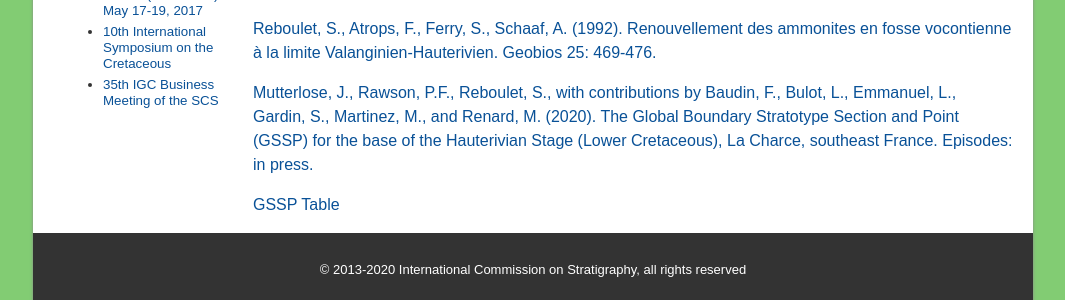
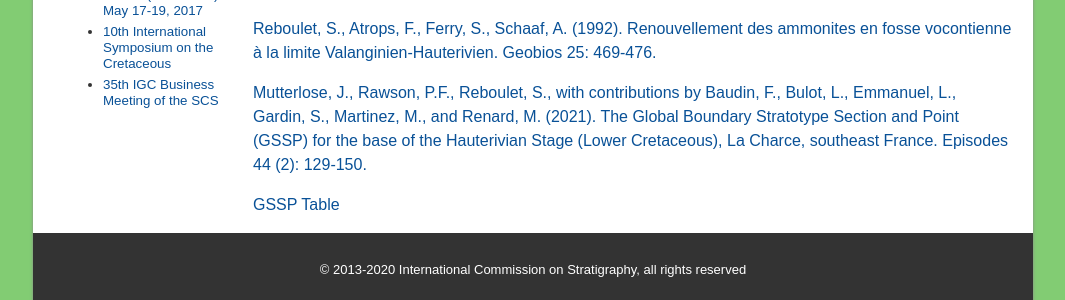
Before and after one commit to i-c-stratigraphy/subcommission-cretaceous, a Jekyll site: the page built from pages/gssps/hauterivian.md, in a window 1280 px wide. Shown: the part 1654-1954 px from the top of the page, without its empty margins (107-1172 px from the left). Built offline with Jekyll 4.4.1, drawn with Linux system fonts in a browser that asks for light colours.

Commit message:
Update hauterivian.md

```diff
--- a/pages/gssps/hauterivian.md
+++ b/pages/gssps/hauterivian.md
@@ -40,6 +40,6 @@ Carbon isotopes from carbonate bulk rock samples show a plateau of around 1.3‰
 ### Links
 [Reboulet, S., Atrops, F., Ferry, S., Schaaf, A. (1992). Renouvellement des ammonites en fosse vocontienne à la limite Valanginien-Hauterivien. Geobios 25: 469-476.](/files/Reboulet-et-al.-1992-Geobios.pdf)
 
-[Mutterlose, J., Rawson, P.F., Reboulet, S., with contributions by Baudin, F., Bulot, L., Emmanuel, L., Gardin, S., Martinez, M., and Renard, M. (2020). The Global Boundary Stratotype Section and Point (GSSP) for the base of the Hauterivian Stage (Lower Cretaceous), La Charce, southeast France. Episodes: in press.](http://www.episodes.org/journal/view.html?uid=2175&vmd=Full)
+[Mutterlose, J., Rawson, P.F., Reboulet, S., with contributions by Baudin, F., Bulot, L., Emmanuel, L., Gardin, S., Martinez, M., and Renard, M. (2021). The Global Boundary Stratotype Section and Point (GSSP) for the base of the Hauterivian Stage (Lower Cretaceous), La Charce, southeast France. Episodes 44 (2): 129-150.](http://www.episodes.org/journal/view.html?uid=2175&vmd=Full)
 
 [GSSP Table](https://stratigraphy.org/gssps/)
```
